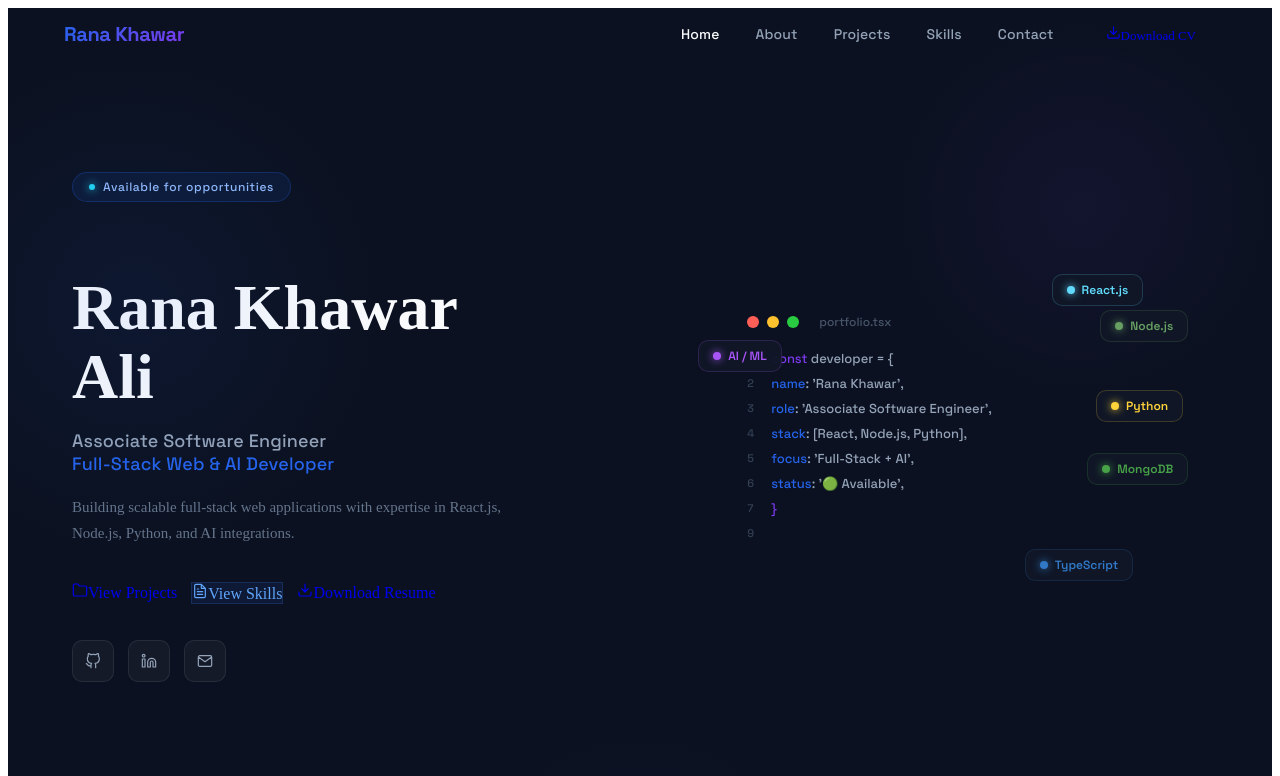
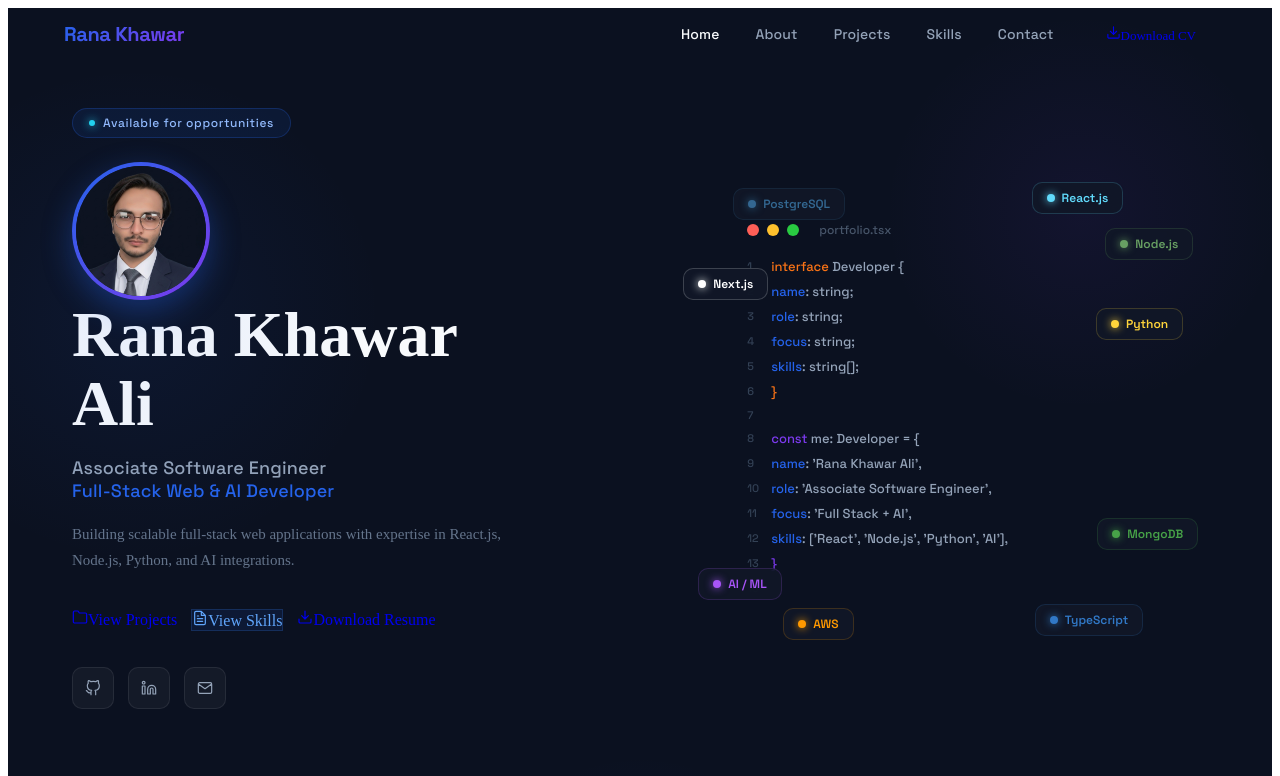
Before and after one commit to khawarrustam/MyPortfolio, a React (Vite) app: page / in a window 1280 px wide. Shown: the top 776 px of the page. Built offline with nearby package versions, Linux system fonts and the light colour scheme; the HTML template or start-up script is replaced by a standard one.

Commit message:
Update homepage avatar layout, fix spacing, and enhance dev visual

```diff
--- a/src/pages/HomePage.tsx
+++ b/src/pages/HomePage.tsx
@@ -15,6 +15,9 @@ export default function HomePage() {
     { label: 'MongoDB', color: '#47A248' },
     { label: 'TypeScript', color: '#3178C6' },
     { label: 'AI / ML', color: '#A855F7' },
+    { label: 'Next.js', color: '#ffffff' },
+    { label: 'PostgreSQL', color: '#336791' },
+    { label: 'AWS', color: '#FF9900' },
   ]
 
   const stats = [
@@ -30,7 +33,7 @@ export default function HomePage() {
       <GlowOrb x="85%" y="20%" color="#7C3AED" size={400} opacity={0.07} />
       <GlowOrb x="50%" y="90%" color="#2563EB" size={350} opacity={0.05} />
 
-      <div style={{ maxWidth: 1200, margin: '0 auto', padding: 'clamp(48px,8vw,96px) clamp(20px,5vw,80px) 80px' }}>
+      <div style={{ maxWidth: 1200, margin: '0 auto', padding: 'clamp(16px,3vw,32px) clamp(20px,5vw,80px) 80px' }}>
         {/* Hero */}
         <div style={{
           display: 'grid',
@@ -40,6 +43,7 @@ export default function HomePage() {
         }} className="hero-grid">
           {/* Left */}
           <div className="animate-slide-up">
+            {/* Availability Badge */}
             <div style={{
               display: 'inline-flex',
               alignItems: 'center',
@@ -48,7 +52,7 @@ export default function HomePage() {
               border: '1px solid rgba(37,99,235,0.25)',
               borderRadius: 9999,
               padding: '6px 16px',
-              marginBottom: 28,
+              marginBottom: 24,
             }}>
               <div style={{ width: 6, height: 6, borderRadius: '50%', background: '#22D3EE', boxShadow: '0 0 8px #22D3EE' }} />
               <span style={{ fontSize: 12, fontWeight: 500, color: '#93BBFD', fontFamily: "'Space Grotesk', sans-serif", letterSpacing: '0.05em' }}>
@@ -56,10 +60,37 @@ export default function HomePage() {
               </span>
             </div>
 
-            <h1 className="section-heading" style={{ fontSize: 'clamp(36px,5vw,64px)', lineHeight: 1.08, color: '#F8FAFC', marginBottom: 16 }}>
-              Rana Khawar<br />
-              <span className="gradient-text">Ali</span>
-            </h1>
+            {/* Avatar and Name inline */}
+            <div className="hero-title-group">
+              <div style={{
+                position: 'relative',
+                width: 130,
+                height: 130,
+                borderRadius: '50%',
+                padding: 4,
+                background: 'linear-gradient(135deg, #2563EB, #7C3AED)',
+                boxShadow: '0 10px 30px rgba(37,99,235,0.35)',
+                flexShrink: 0,
+              }}>
+                <img
+                  src="/profile-no-bg.png"
+                  alt="Rana Khawar Ali"
+                  style={{
+                    width: '100%',
+                    height: '100%',
+                    borderRadius: '50%',
+                    objectFit: 'cover',
+                    objectPosition: 'top center',
+                    background: 'radial-gradient(circle at center, #1E293B 0%, #0F172A 100%)',
+                  }}
+                />
+              </div>
+
+              <h1 className="section-heading" style={{ fontSize: 'clamp(36px,5vw,64px)', lineHeight: 1.08, color: '#F8FAFC', margin: 0 }}>
+                Rana Khawar<br />
+                <span className="gradient-text">Ali</span>
+              </h1>
+            </div>
 
             <p style={{ fontSize: 'clamp(14px,1.5vw,18px)', fontWeight: 500, color: '#94A3B8', fontFamily: "'Space Grotesk', sans-serif", marginBottom: 20, letterSpacing: '0.01em' }}>
               Associate Software Engineer<br />
@@ -146,12 +177,18 @@ export default function HomePage() {
 
                 {/* Code lines */}
                 {[
-                  { color: '#7C3AED', text: 'const', rest: ' developer = {', indent: 0 },
-                  { color: '#2563EB', text: '  name', rest: ": 'Rana Khawar',", indent: 1 },
+                  { color: '#F97316', text: 'interface', rest: ' Developer {', indent: 0 },
+                  { color: '#2563EB', text: '  name', rest: ': string;', indent: 1 },
+                  { color: '#2563EB', text: '  role', rest: ': string;', indent: 1 },
+                  { color: '#2563EB', text: '  focus', rest: ': string;', indent: 1 },
+                  { color: '#2563EB', text: '  skills', rest: ': string[];', indent: 1 },
+                  { color: '#F97316', text: '}', rest: '', indent: 0 },
+                  { color: '#64748B', text: '', rest: '', indent: 0 },
+                  { color: '#7C3AED', text: 'const', rest: ' me: Developer = {', indent: 0 },
+                  { color: '#2563EB', text: '  name', rest: ": 'Rana Khawar Ali',", indent: 1 },
                   { color: '#2563EB', text: '  role', rest: ": 'Associate Software Engineer',", indent: 1 },
-                  { color: '#2563EB', text: '  stack', rest: ': [React, Node.js, Python],', indent: 1 },
-                  { color: '#2563EB', text: '  focus', rest: ": 'Full-Stack + AI',", indent: 1 },
-                  { color: '#2563EB', text: '  status', rest: ": '🟢 Available',", indent: 1 },
+                  { color: '#2563EB', text: '  focus', rest: ": 'Full Stack + AI',", indent: 1 },
+                  { color: '#2563EB', text: '  skills', rest: ": ['React', 'Node.js', 'Python', 'AI'],", indent: 1 },
                   { color: '#7C3AED', text: '}', rest: '', indent: 0 },
                 ].map((line, i) => (
                   <div key={i} style={{ marginBottom: 8, display: 'flex', alignItems: 'center', gap: 0 }}>
@@ -165,7 +202,7 @@ export default function HomePage() {
 
                 {/* Cursor blink */}
                 <div style={{ marginTop: 8, display: 'flex', alignItems: 'center', gap: 8 }}>
-                  <span style={{ width: 24, fontSize: 11, color: '#334155', fontFamily: "'Space Grotesk', monospace" }}>9</span>
+                  <span style={{ width: 24, fontSize: 11, color: '#334155', fontFamily: "'Space Grotesk', monospace" }}>13</span>
                   <div style={{
                     width: 2,
                     height: 16,
@@ -178,12 +215,15 @@ export default function HomePage() {
               {/* Floating tech badges */}
               {techBadges.map((badge, i) => {
                 const positions = [
-                  { top: -16, right: 20 },
-                  { top: 20, right: -25 },
-                  { top: 100, right: -20 },
-                  { bottom: 80, right: -25 },
-                  { bottom: -16, right: 30 },
-                  { top: 50, left: -25 },
+                  { top: -16, right: 40 },
+                  { top: 30, right: -30 },
+                  { top: 110, right: -20 },
+                  { bottom: 70, right: -35 },
+                  { bottom: -16, right: 20 },
+                  { bottom: 20, left: -25 },
+                  { top: 70, left: -40 },
+                  { top: -10, left: 10 },
+                  { bottom: -20, left: 60 },
                 ]
                 const pos = positions[i]
                 return (
--- a/src/styles.css
+++ b/src/styles.css
@@ -1,3 +1,20 @@
+@import url('https://fonts.googleapis.com/css2?family=Inter:wght@400;500;600;700&family=Space+Grotesk:wght@400;500;600;700&display=swap');
+
+.hero-title-group {
+  display: flex;
+  align-items: center;
+  gap: 32px;
+  margin-bottom: 16px;
+  flex-direction: row;
+}
+@media (max-width: 768px) {
+  .hero-title-group {
+    flex-direction: row-reverse;
+    justify-content: space-between;
+    flex-wrap: nowrap;
+    gap: 32px;
+  }
+}
 
 @font-face {
   font-family: 'Space Grotesk';
```
Also changed, not shown: public/profile-no-bg.png (added).
